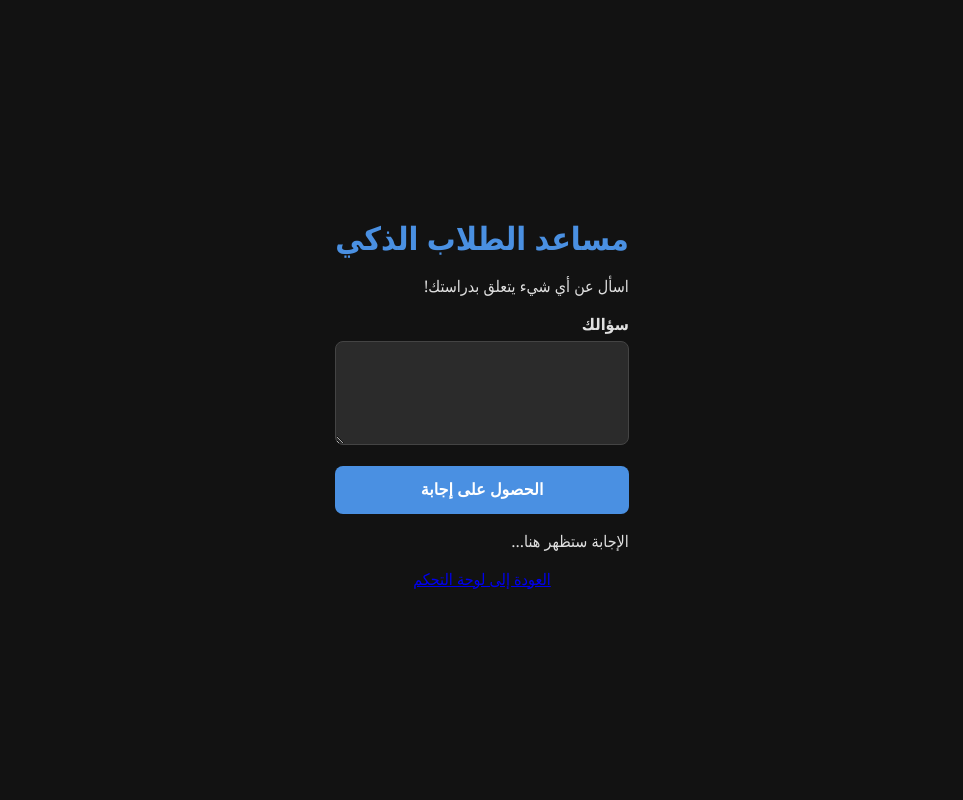
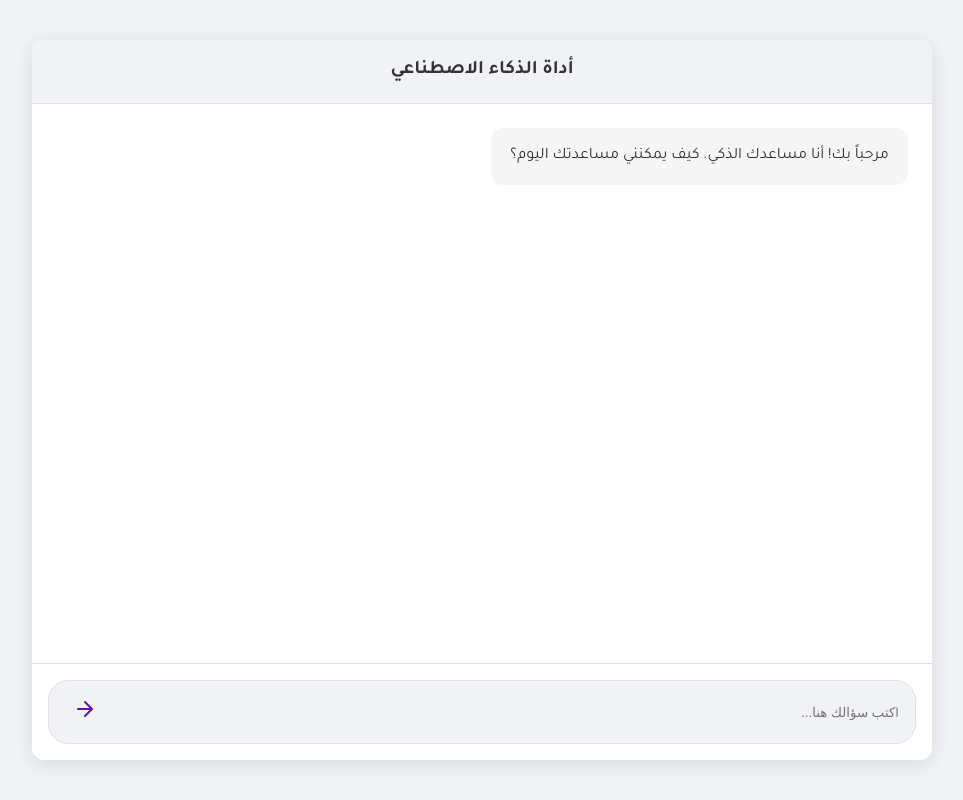
Before and after one commit to mohammadxxyy/MHJ-AI, a Flask app: page /ai_tool in a window 1280 px wide. Shown: the whole page, without its empty margins (158-1121 px from the left). Run offline with Flask 3, Linux system fonts and the light colour scheme; a user stored in the database is signed in.

Commit message:
Complete project redesign and security update

```diff
--- a/static/ai_tool.js
+++ b/static/ai_tool.js
@@ -1,36 +1,33 @@
-// Function to show the loading overlay
-function showLoading() {
-    const overlay = document.getElementById('loading-overlay');
-    overlay.style.display = 'flex';
-    setTimeout(() => {
-        overlay.classList.add('visible');
-    }, 10);
+document.addEventListener('DOMContentLoaded', function() {
+    const chatForm = document.querySelector('#chat-form');
+    const chatBox = document.querySelector('#chat-box');
+    const promptInput = document.querySelector('#prompt-input');
+
+    if (chatForm) {
+        chatForm.addEventListener('submit', async function(event) {
+            event.preventDefault();
+
+            const prompt = promptInput.value.trim();
+            if (!prompt) {
+                return;
             }
 
-// Function to hide the loading overlay
-function hideLoading() {
-    const overlay = document.getElementById('loading-overlay');
-    overlay.classList.remove('visible');
-    setTimeout(() => {
-        overlay.style.display = 'none';
-    }, 500);
-}
+            // عرض رسالة المستخدم
+            const userMessageDiv = document.createElement('div');
+            userMessageDiv.className = 'chat-message chat-user';
+            userMessageDiv.textContent = prompt;
+            chatBox.appendChild(userMessageDiv);
 
-// Attach loading screen to all internal links
-document.addEventListener('DOMContentLoaded', () => {
-    document.querySelectorAll('a[href^="/"]').forEach(link => {
-        link.addEventListener('click', () => {
-            showLoading();
-        });
-    });
-});
-document.getElementById('aiForm').addEventListener('submit', async function(event) {
-    event.preventDefault();
+            // عرض رسالة فارغة للرد من الذكاء الاصطناعي مع Loader
+            const aiMessageDiv = document.createElement('div');
+            aiMessageDiv.className = 'chat-message chat-ai';
+            aiMessageDiv.innerHTML = '<span class="loader"></span>';
+            chatBox.appendChild(aiMessageDiv);
 
-    const userPrompt = document.getElementById('user_prompt').value;
-    const responseArea = document.getElementById('aiResponseArea');
+            // تمرير scroll إلى نهاية الدردشة
+            chatBox.scrollTop = chatBox.scrollHeight;
 
-    responseArea.innerHTML = '<p>الذكاء الاصطناعي يفكر... <span class="loading-dots"></span></p>';
+            promptInput.value = '';
 
             try {
                 const response = await fetch('/api/generate', {
@@ -38,19 +35,26 @@ document.getElementById('aiForm').addEventListener('submit', async function(even
                     headers: {
                         'Content-Type': 'application/json'
                     },
-            body: JSON.stringify({ prompt: userPrompt })
+                    body: JSON.stringify({ prompt })
                 });
 
-        const result = await response.json();
+                const data = await response.json();
 
+                // تحديث رسالة الذكاء الاصطناعي
                 if (response.ok) {
-            responseArea.innerHTML = `<p>${result.response}</p>`;
+                    aiMessageDiv.innerHTML = data.response;
                 } else {
-            responseArea.innerHTML = `<p style="color: red;">خطأ: ${result.error}</p>`;
+                    aiMessageDiv.textContent = data.message || 'حدث خطأ غير متوقع.';
                 }
 
+                // تمرير scroll إلى نهاية الدردشة بعد الرد
+                chatBox.scrollTop = chatBox.scrollHeight;
+
             } catch (error) {
-        console.error('Error:', error);
-        responseArea.innerHTML = `<p style="color: red;">حدث خطأ في الاتصال بالخادم. حاول مرة أخرى.</p>`;
+                console.error('Error generating response:', error);
+                aiMessageDiv.textContent = 'حدث خطأ غير متوقع. يرجى المحاولة مرة أخرى.';
+                chatBox.scrollTop = chatBox.scrollHeight;
             }
         });
+    }
+});
--- a/static/register.js
+++ b/static/register.js
@@ -43,6 +43,7 @@ document.addEventListener('DOMContentLoaded', function() {
                 console.error('An error occurred:', error);
                 messageDiv.textContent = 'حدث خطأ غير متوقع. يرجى المحاولة مرة أخرى.';
                 messageDiv.style.color = 'red';
+
             }
         });
     }
--- a/static/style.css
+++ b/static/style.css
@@ -1,310 +1,260 @@
+@import url('https://fonts.googleapis.com/css2?family=Tajawal:wght@400;700&display=swap');
+
 :root {
-    --primary-color: #4a90e2;
-    --secondary-color: #2c5890;
-    --background-color: #121212;
-    --card-bg: #1e1e1e;
-    --input-bg: #2b2b2b;
-    --text-color-light: #e0e0e0;
-    --text-color-dark: #f0f0f0;
-    --border-color: #444;
-    --shadow: 0 4px 20px rgba(0, 0, 0, 0.5);
+    --primary-color: #6a0dad;
+    --background-color: #f0f2f5;
+    --card-background: #ffffff;
+    --text-color: #333333;
+    --light-text-color: #777777;
+    --border-color: #e0e0e0;
+    --chat-user-bg: #e0f7fa;
+    --chat-ai-bg: #f5f5f5;
+}
+
+/* Dark mode colors for Gemini-like feel */
+@media (prefers-color-scheme: dark) {
+    :root {
+        --primary-color: #a78bfa;
+        --background-color: #1a1a1a;
+        --card-background: #2b2b2b;
+        --text-color: #f5f5f5;
+        --light-text-color: #aaaaaa;
+        --border-color: #444444;
+        --chat-user-bg: #333333;
+        --chat-ai-bg: #444444;
+    }
+}
+
+* {
+    box-sizing: border-box;
+    margin: 0;
+    padding: 0;
 }
 
 body {
+    font-family: 'Tajawal', sans-serif;
     direction: rtl;
-    font-family: 'Segoe UI', Tahoma, Geneva, Verdana, sans-serif;
-    margin: 0;
-    padding: 0;
+    text-align: right;
+    background-color: var(--background-color);
+    color: var(--text-color);
+    line-height: 1.6;
     display: flex;
     justify-content: center;
     align-items: center;
     min-height: 100vh;
-    background-color: var(--background-color);
-    color: var(--text-color-light);
-}
-
-.background-animation {
-    display: none;
+    font-size: 16px;
 }
 
 .container {
-    padding: 2rem;
-    position: relative;
-    z-index: 1;
+    background-color: var(--card-background);
+    padding: 2.5rem;
+    border-radius: 12px;
+    box-shadow: 0 4px 20px rgba(0, 0, 0, 0.1);
     width: 100%;
-    max-width: 500px;
-    animation: fadeIn 0.8s ease-in-out;
+    max-width: 450px;
+    text-align: center;
 }
 
-.box {
-    background-color: var(--card-bg);
-    padding: 2.5rem;
+h1 {
+    color: var(--primary-color);
+    margin-bottom: 1.5rem;
+    font-size: 2rem;
+    font-weight: 700;
+}
+
+.input-group {
+    margin-bottom: 1.5rem;
+    text-align: right;
+}
+
+label {
+    display: block;
+    margin-bottom: 0.5rem;
+    color: var(--light-text-color);
+    font-weight: 700;
+}
+
+input[type="text"],
+input[type="password"] {
+    width: 100%;
+    padding: 0.75rem;
+    border: 1px solid var(--border-color);
+    border-radius: 8px;
+    background-color: var(--background-color);
+    color: var(--text-color);
+    transition: all 0.3s ease;
+}
+
+input[type="text"]:focus,
+input[type="password"]:focus {
+    outline: none;
+    border-color: var(--primary-color);
+    box-shadow: 0 0 0 3px rgba(106, 13, 173, 0.2);
+}
+
+button {
+    width: 100%;
+    padding: 0.85rem;
+    background-color: var(--primary-color);
+    color: white;
+    border: none;
+    border-radius: 8px;
+    font-size: 1.1rem;
+    font-weight: 700;
+    cursor: pointer;
+    transition: background-color 0.3s ease;
+}
+
+button:hover {
+    background-color: #8c2bd9;
+}
+
+.message {
+    margin-top: 1rem;
+    font-weight: 700;
+    font-size: 0.95rem;
+}
+
+p {
+    margin-top: 1.5rem;
+    color: var(--light-text-color);
+    font-size: 0.9rem;
+}
+
+a {
+    color: var(--primary-color);
+    text-decoration: none;
+    font-weight: 700;
+}
+
+a:hover {
+    text-decoration: underline;
+}
+
+/* AI Tool Interface */
+.ai-tool-container {
+    display: flex;
+    flex-direction: column;
+    width: 100%;
+    max-width: 900px;
+    height: 90vh;
+    background-color: var(--card-background);
     border-radius: 12px;
-    box-shadow: var(--shadow);
+    box-shadow: 0 4px 20px rgba(0, 0, 0, 0.1);
+    overflow: hidden;
+    position: relative;
+}
+
+.chat-header {
+    padding: 1rem 1.5rem;
+    background-color: var(--background-color);
+    border-bottom: 1px solid var(--border-color);
     text-align: center;
-    width: 100%;
-    box-sizing: border-box;
+    font-weight: 700;
+    font-size: 1.2rem;
+}
+
+.chat-box {
+    flex-grow: 1;
+    padding: 1.5rem;
+    overflow-y: auto;
+    display: flex;
+    flex-direction: column;
+    gap: 1rem;
+    scroll-behavior: smooth;
+}
+
+.chat-message {
+    display: flex;
+    align-items: flex-start;
+    gap: 1rem;
+    max-width: 80%;
+    word-wrap: break-word;
+    border-radius: 12px;
+    padding: 1rem 1.2rem;
+}
+
+.chat-user {
+    background-color: var(--chat-user-bg);
+    margin-right: auto;
+}
+
+.chat-ai {
+    background-color: var(--chat-ai-bg);
+    margin-left: auto;
+}
+
+.chat-input {
+    padding: 1rem;
+    border-top: 1px solid var(--border-color);
+    display: flex;
+    gap: 0.5rem;
+    align-items: center;
+}
+
+.chat-input-box {
+    flex-grow: 1;
+    display: flex;
+    align-items: center;
+    background-color: var(--background-color);
+    border-radius: 20px;
+    padding: 0.5rem 1rem;
     border: 1px solid var(--border-color);
 }
 
-.logo {
-    font-size: 2rem;
-    color: var(--primary-color);
-    margin-bottom: 0.5rem;
-    font-weight: 700;
+.chat-input-box input {
+    width: 100%;
+    border: none;
+    background: transparent;
+    padding: 0;
 }
 
-h2 {
-    font-size: 1.4rem;
-    color: var(--text-color-dark);
-    margin-top: 0;
-    margin-bottom: 1.5rem;
+.chat-input-box button {
+    width: auto;
+    padding: 0.5rem;
+    background: transparent;
+    color: var(--primary-color);
+    cursor: pointer;
+    font-size: 1.5rem;
 }
 
-.input-group {
-    text-align: right;
-    margin-bottom: 1rem;
+.chat-input-box button:hover {
+    color: #8c2bd9;
 }
 
-.input-group label {
-    display: block;
-    margin-bottom: 0.4rem;
-    font-weight: 600;
+.loader {
+    width: 48px;
+    height: 48px;
+    display: inline-block;
+    position: relative;
+    left: 50%;
+    transform: translateX(-50%);
 }
 
-.input-group input,
-.input-group textarea {
-    width: 100%;
-    padding: 0.8rem;
-    border: 1px solid var(--border-color);
-    border-radius: 8px;
+.loader::after,
+.loader::before {
+    content: '';
     box-sizing: border-box;
-    font-size: 1rem;
-    background-color: var(--input-bg);
-    color: var(--text-color-light);
-    transition: all 0.3s ease;
+    width: 48px;
+    height: 48px;
+    border-radius: 50%;
+    background: #fff;
+    position: absolute;
+    left: 0;
+    top: 0;
+    animation: animloader 2s linear infinite;
+}
+.loader::after {
+    animation-delay: 1s;
 }
 
-.input-group input:focus,
-.input-group textarea:focus {
-    border-color: var(--primary-color);
-    box-shadow: 0 0 0 3px rgba(74, 144, 226, 0.2);
-    outline: none;
-}
-
-.input-group textarea {
-    resize: vertical;
-}
-
-.cta-button {
-    width: 100%;
-    padding: 0.9rem;
-    border: none;
-    border-radius: 8px;
-    background-color: var(--primary-color);
-    color: white;
-    font-size: 1rem;
-    font-weight: bold;
-    cursor: pointer;
-    transition: background-color 0.3s ease, transform 0.2s ease;
-}
-
-.cta-button:hover {
-    background-color: var(--secondary-color);
-    transform: translateY(-2px);
-}
-
-.link-section {
-    margin-top: 1rem;
-    font-size: 0.8rem;
-}
-
-.link-section a {
-    color: var(--primary-color);
-    text-decoration: none;
-    font-weight: bold;
-    transition: color 0.3s ease;
-}
-
-.link-section a:hover {
-    color: var(--text-color-light);
-}
-
-/* AI Chat Specific Styles */
-.chat-container {
-    padding: 0;
-    position: relative;
-    z-index: 1;
-    width: 100%;
-    max-width: 600px;
-}
-
-.chat-box {
-    background-color: var(--card-bg);
-    padding: 1.5rem;
-    border-radius: 12px;
-    box-shadow: var(--shadow);
-    display: flex;
-    flex-direction: column;
-    height: 85vh;
-    border: 1px solid var(--border-color);
-}
-
-.chat-header {
-    text-align: center;
-    margin-bottom: 0.5rem;
-    padding: 0.5rem 0;
-    border-bottom: 1px solid var(--border-color);
-}
-
-.chat-header h1 {
-    font-size: 1.3rem;
-    margin-bottom: 0.2rem;
-    color: var(--primary-color);
-}
-
-.chat-header p {
-    color: var(--text-color-light);
-    font-style: italic;
-    font-size: 0.8rem;
-    margin: 0;
-}
-
-.chat-messages {
-    flex-grow: 1;
-    overflow-y: auto;
-    padding: 1rem;
-    background-color: #121212;
-    border-radius: 8px;
-    margin-top: 1rem;
-    margin-bottom: 1rem;
-    direction: ltr;
-    display: flex;
-    flex-direction: column;
-    gap: 10px;
-}
-
-.chat-messages .message {
-    padding: 0.8rem 1rem;
-    border-radius: 12px;
-    max-width: 80%;
-    line-height: 1.5;
-    animation: message-in 0.5s ease forwards;
-    word-wrap: break-word;
-}
-
-.chat-messages .user {
-    background-color: var(--primary-color);
-    color: white;
-    margin-right: auto;
-    text-align: left;
-    border-bottom-right-radius: 4px;
-}
-
-.chat-messages .ai {
-    background-color: #333;
-    color: var(--text-color-light);
-    margin-left: auto;
-    text-align: right;
-    border-bottom-left-radius: 4px;
-}
-
-.chat-messages .error {
-    background-color: #e74c3c;
-    color: white;
-}
-
-.chat-input {
-    display: flex;
-    align-items: center;
-    gap: 0.5rem;
-    padding-top: 0.5rem;
-}
-
-.chat-input form {
-    display: flex;
-    flex-grow: 1;
-    gap: 0.5rem;
-}
-
-.chat-input input {
-    flex-grow: 1;
-    border-radius: 20px;
-    padding: 0.75rem 1.5rem;
-    background-color: var(--input-bg);
-    color: var(--text-color-light);
-    border: 1px solid var(--border-color);
-}
-
-.chat-input .cta-button {
-    width: auto;
-    padding: 0.75rem 1rem;
-    border-radius: 50%;
-}
-
-.back-link {
-    margin-top: 1rem;
-    text-align: center;
-}
-
-/* Animations */
-@keyframes fadeIn {
-    from { opacity: 0; }
-    to { opacity: 1; }
-}
-
-@keyframes message-in {
-    from {
+@keyframes animloader {
+    0% {
+        transform: scale(0);
+        opacity: 1;
+    }
+    100% {
+        transform: scale(1);
         opacity: 0;
-        transform: translateY(10px);
-    }
-    to {
-        opacity: 1;
-        transform: translateY(0);
     }
 }
-
-/* Responsive Design */
-@media (max-width: 768px) {
-    body {
-        min-height: 100vh;
-        align-items: flex-start;
-    }
-    .box, .chat-box {
-        height: 100vh;
-        width: 100%;
-        border-radius: 0;
-        box-shadow: none;
-        padding: 1rem;
-        border: none;
-    }
-    .container, .chat-container {
-        padding: 0;
-    }
-    .chat-messages {
-        border-radius: 0;
-    }
-    .chat-header {
-        text-align: center;
-    }
-}
-/* New styles for mhj ai profile info */
-.profile-info {
-    display: flex;
-    align-items: center;
-    justify-content: center;
-    gap: 10px;
-}
-
-#profile-pic {
-    width: 50px;
-    height: 50px;
-    border-radius: 50%;
-    object-fit: cover;
-    border: 2px solid var(--primary-color);
-}
-
-.chat-header h1 {
-    font-size: 1.5rem;
-    margin-bottom: 0;
-}
--- a/templates/ai_tool.html
+++ b/templates/ai_tool.html
@@ -1,37 +1,32 @@
 <!DOCTYPE html>
-<div id="loading-overlay">
-    <div class="loading-spinner"></div>
-</div>
 <html lang="ar" dir="rtl">
 <head>
     <meta charset="UTF-8">
     <meta name="viewport" content="width=device-width, initial-scale=1.0">
-    <title>أداة AI للطلاب | مبرمجين العرب</title>
+    <title>أداة الذكاء الاصطناعي</title>
     <link rel="stylesheet" href="{{ url_for('static', filename='style.css') }}">
 </head>
 <body>
-    <div class="background-animation"></div>
-
-    <main class="ai-container">
-        <div class="ai-box">
-            <h1 class="logo">مساعد الطلاب الذكي</h1>
-            <p>اسأل عن أي شيء يتعلق بدراستك!</p>
-            <form id="aiForm">
-                <div class="input-group">
-                    <label for="user_prompt">سؤالك</label>
-                    <textarea id="user_prompt" rows="4" required></textarea>
-                </div>
-                <button type="submit" class="cta-button">الحصول على إجابة</button>
-            </form>
-            <div class="ai-response-area" id="aiResponseArea">
-                <p>الإجابة ستظهر هنا...</p>
+    <div class="ai-tool-container">
+        <div class="chat-header">
+            أداة الذكاء الاصطناعي
+        </div>
+        <div class="chat-box" id="chat-box">
+            <div class="chat-message chat-ai">
+                مرحباً بك! أنا مساعدك الذكي. كيف يمكنني مساعدتك اليوم؟
             </div>
-            <p class="back-link">
-                <a href="/dashboard">العودة إلى لوحة التحكم</a>
-            </p>
         </div>
-    </main>
-
+        <form class="chat-input" id="chat-form">
+            <div class="chat-input-box">
+                <input type="text" id="prompt-input" placeholder="اكتب سؤالك هنا...">
+                <button type="submit">
+                    <svg xmlns="http://www.w3.org/2000/svg" width="24" height="24" viewBox="0 0 24 24" fill="none" stroke="currentColor" stroke-width="2" stroke-linecap="round" stroke-linejoin="round">
+                        <path d="M5 12h14M12 5l7 7-7 7" />
+                    </svg>
+                </button>
+            </div>
+        </form>
+    </div>
     <script src="{{ url_for('static', filename='ai_tool.js') }}"></script>
 </body>
 </html>
```
Lines whose indentation alone changed are shown as unchanged.
